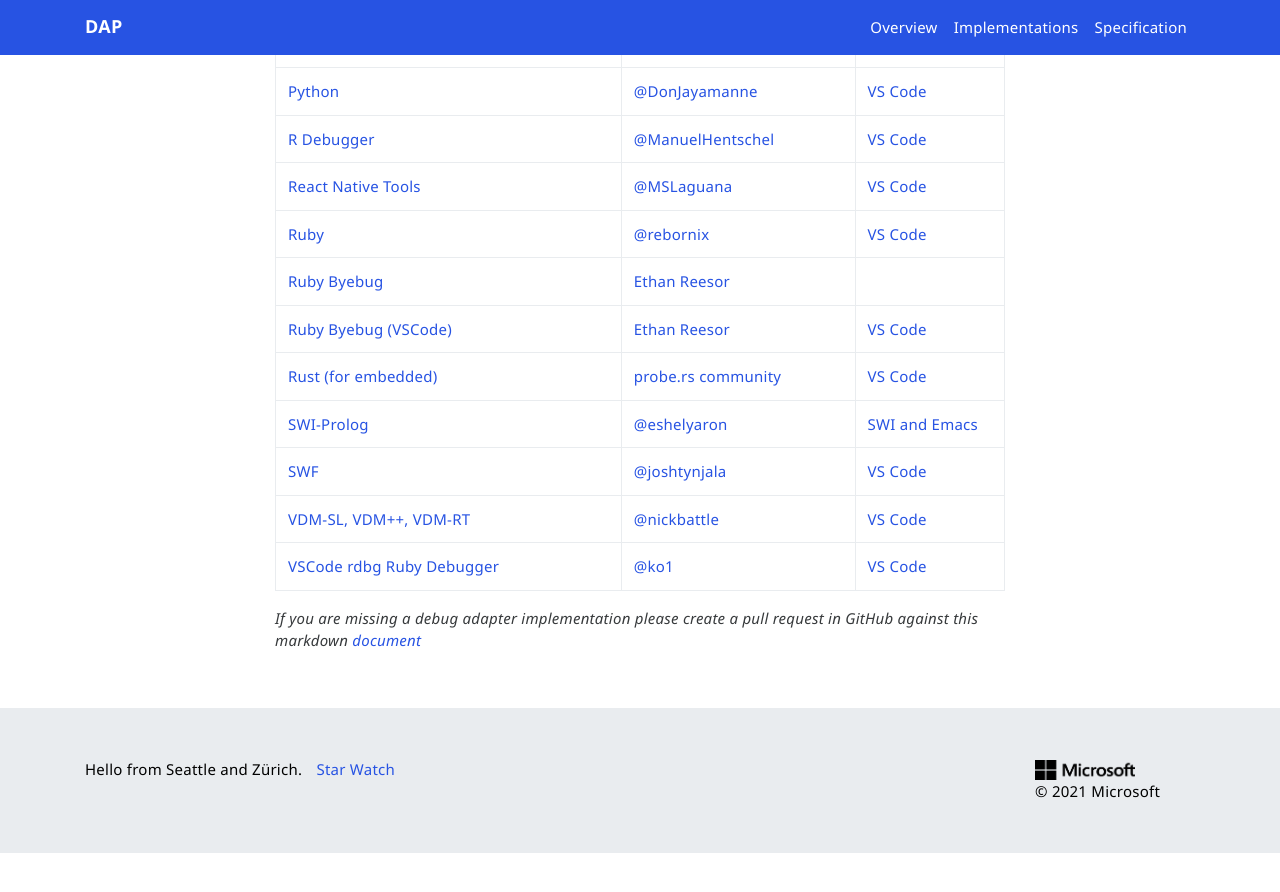
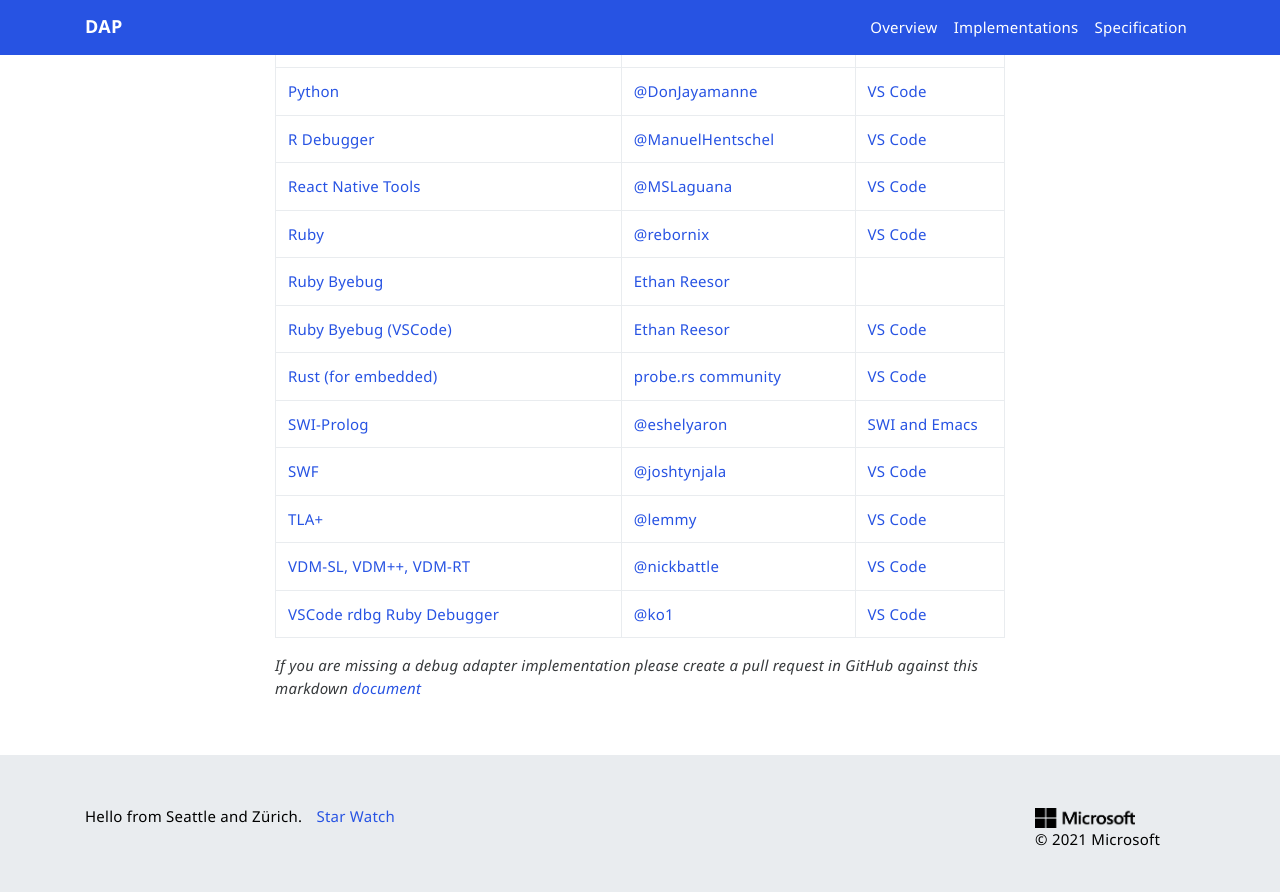
Before and after one commit to microsoft/debug-adapter-protocol, a Jekyll site: the page built from _implementors/adapters.md, in a window 1280 px wide and 900 px high, scrolled down 3007 px. Shown: the top 892 px of the window. Built offline with Jekyll 4.4.1, drawn with Linux system fonts in a browser that asks for light colours; nearby versions of some CDN libraries; comment, search, counter and statistics services are not loaded; before the commit the page ends 3860 px from its top, so only the background shows below that.

Commit message:
Add TLA+ to the list of debug-adapter-protocols (#267)
* Add TLA+ to the list of debug-adapter-protocols

Thanks for DAP!

* Alphabetized

```diff
--- a/_implementors/adapters.md
+++ b/_implementors/adapters.md
@@ -75,6 +75,7 @@
 [Rust (for embedded)](https://github.com/probe-rs/vscode)|[probe.rs community](https://github.com/probe-rs)|[VS Code](https://probe.rs/docs/tools/vscode/)
 [SWI-Prolog](https://github.com/eshelyaron/debug_adapter)|[@eshelyaron](https://github.com/eshelyaron)|[SWI and Emacs](https://github.com/eshelyaron/debug_adapter#installation)
 [SWF](https://github.com/BowlerHatLLC/vscode-nextgenas)|[@joshtynjala](https://github.com/joshtynjala)|[VS Code](https://marketplace.visualstudio.com/items?itemName=bowlerhatllc.vscode-nextgenas)
+[TLA+](https://github.com/tlaplus/vscode-tlaplus)|[@lemmy](https://github.com/lemmy)|[VS Code](https://marketplace.visualstudio.com/items?itemName=alygin.vscode-tlaplus-nightly)
 [VDM-SL, VDM++, VDM-RT](https://github.com/nickbattle/vdmj/tree/master/lsp)|[@nickbattle](https://github.com/nickbattle)|[VS Code](https://marketplace.visualstudio.com/items?itemName=jonaskrask.vdm-vscode)
 [VSCode rdbg Ruby Debugger](https://github.com/ruby/vscode-rdbg)|[@ko1](https://github.com/ko1)|[VS Code](https://marketplace.visualstudio.com/items?itemName=KoichiSasada.vscode-rdbg)
 {: .table .table-bordered .table-responsive}
```
